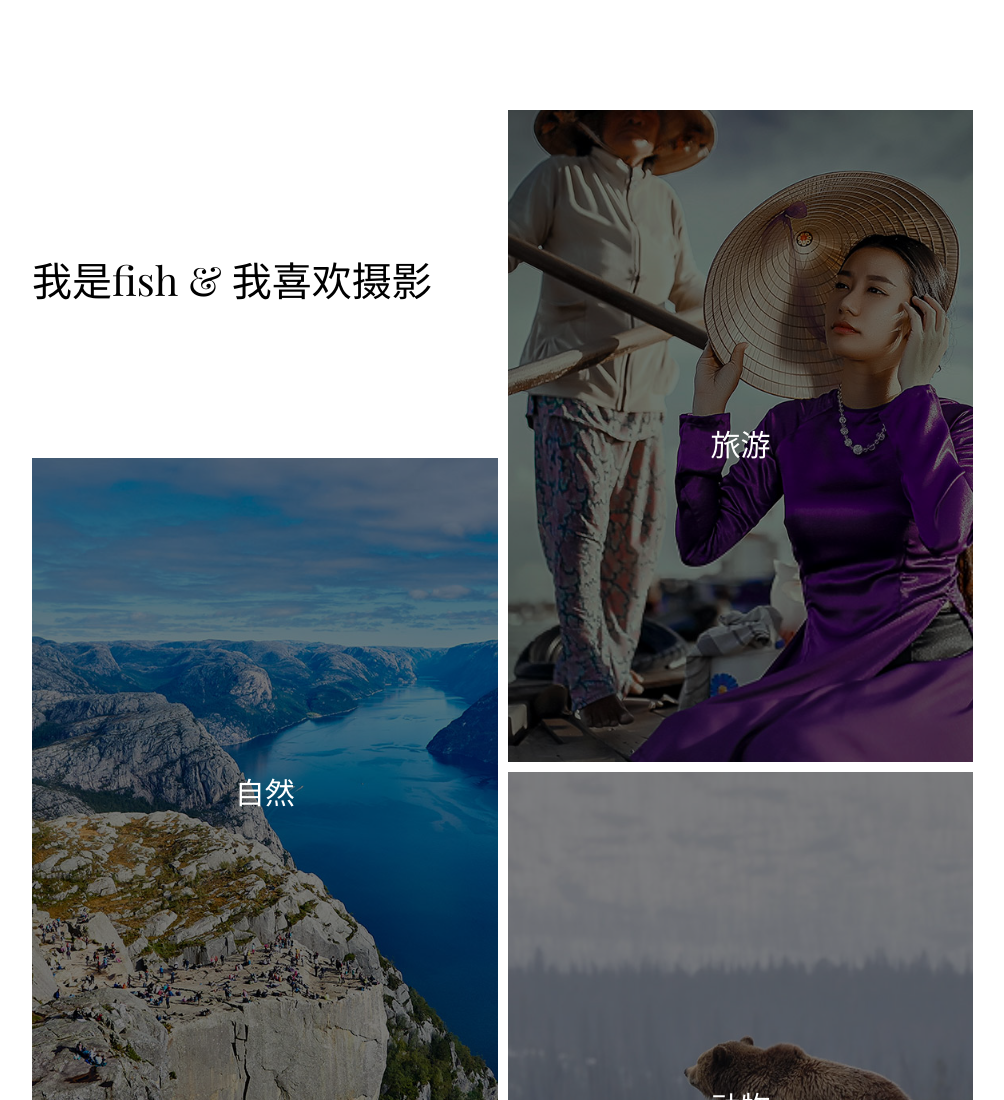
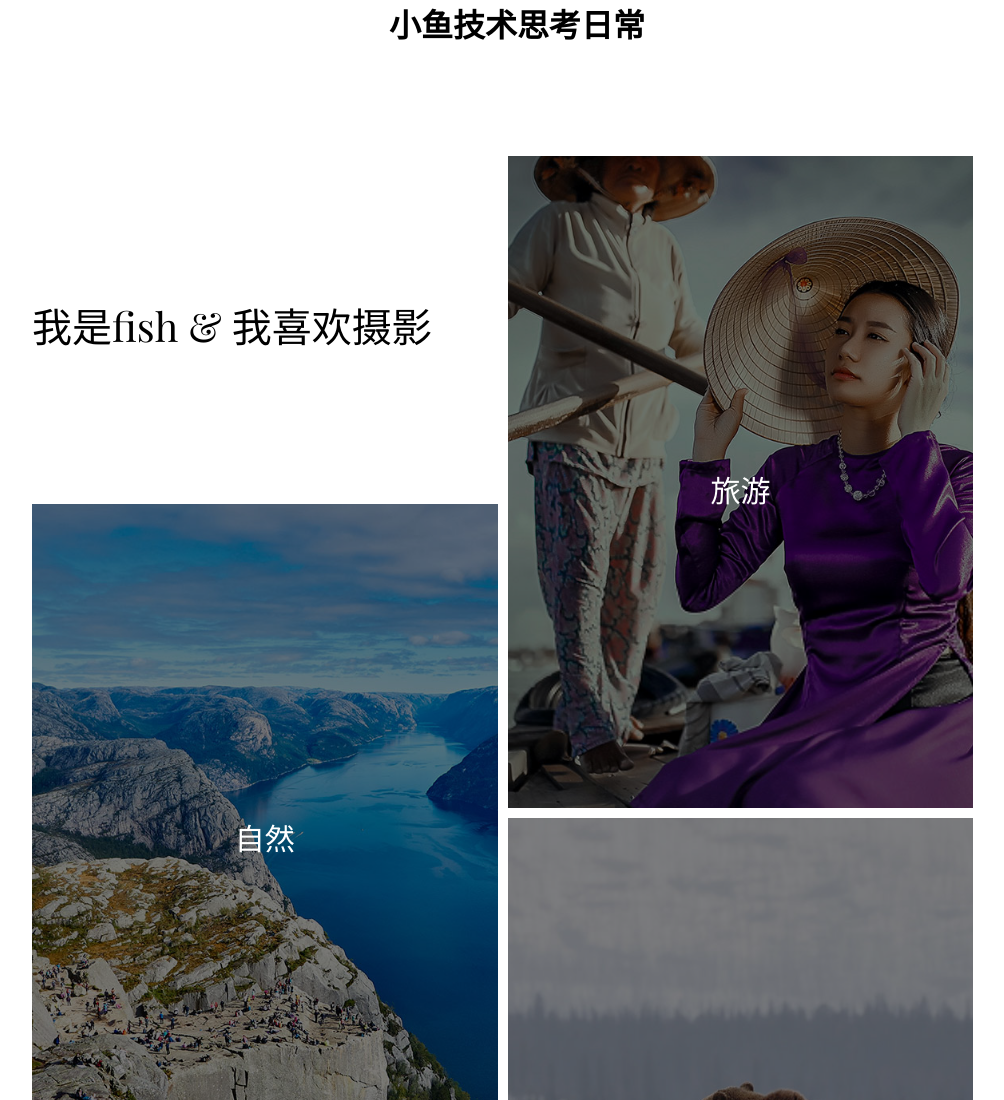
Before and after one commit to fishedee/gallery, a plain HTML site: page static/index.html in a window 1280 px wide. Shown: the top 1100 px of the page, without its empty margins (123-1127 px from the left). Drawn offline with nearby package versions, Linux system fonts and the light colour scheme; a web font is replaced by a local one.

Commit message:
更新标题

```diff
--- a/static/index.html
+++ b/static/index.html
@@ -2,7 +2,7 @@
 <html>
 	<head>
 		<meta charset="utf-8"/>
-		<title>fish照片墙</title>
+		<title>小鱼技术思考日常</title>
 		<link href="http://fonts.googleapis.com/css?family=Playfair+Display:400,700,400italic|Roboto:400,300,700" rel="stylesheet" type="text/css" >
 		<style>
 			*{
@@ -122,6 +122,7 @@
 		</style>
 	</head>
 	<body>
+		<h1 style="text-align:center">小鱼技术思考日常</h1>
 		<div class="container">
 			<div class="left">
 				<div class="author">我是fish & 我喜欢摄影</div>
```
Also changed, not shown: static/list.html (+1 -0 lines).
